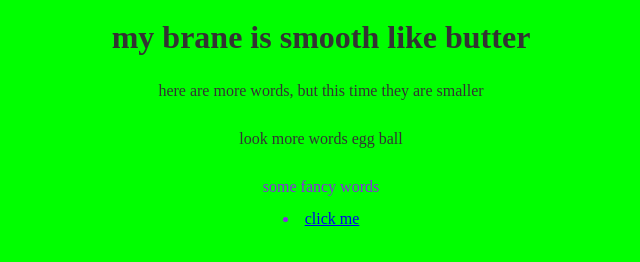
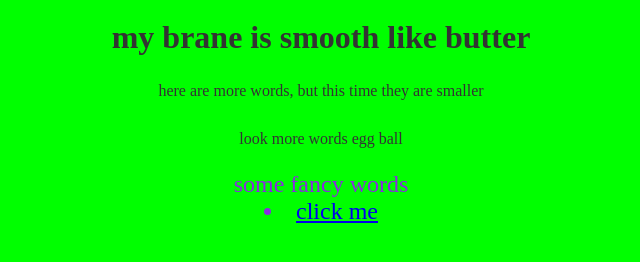
Before and after one commit to thinking-emoji/hmmm, a plain HTML site: page index.html in a window 1280 px wide. Shown: the whole page, without its empty margins (319-959 px from the left). Drawn offline with Linux system fonts and the light colour scheme.

Commit message:
Update styles.css

```diff
--- a/styles.css
+++ b/styles.css
@@ -8,5 +8,5 @@ body {
 
 .eggballs {
     color: blueviolet;
-
+    font: normal 24px Comic Sans;
 }
```
